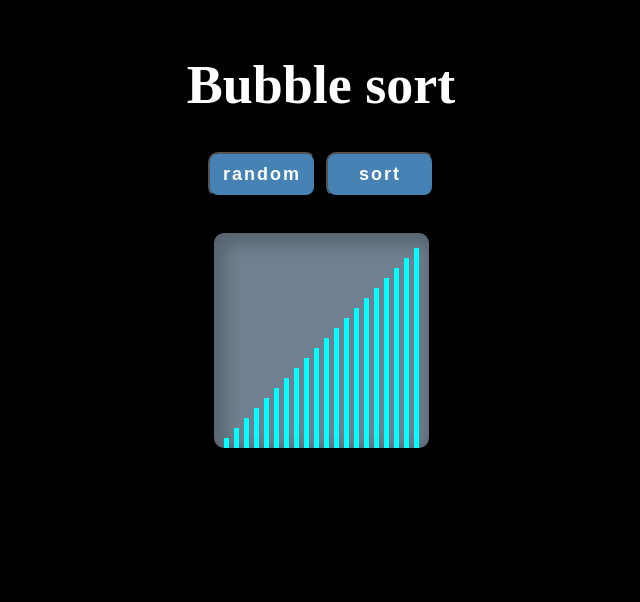
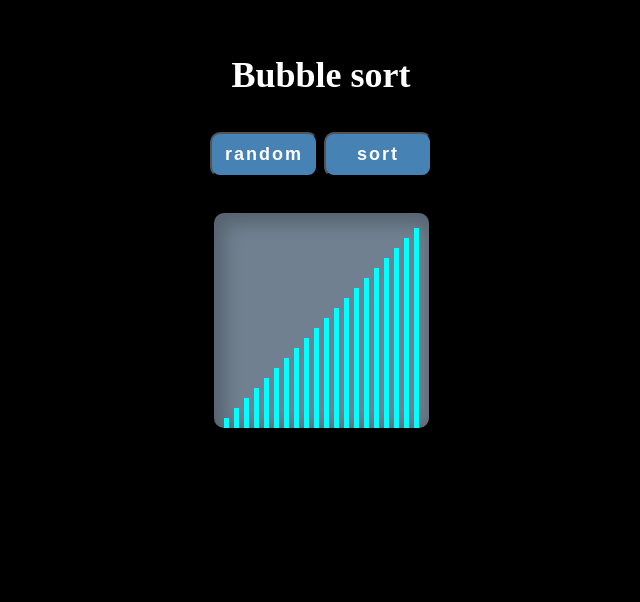
Before and after one commit to wolf-ed/bubble-sort-animation, a plain HTML site: page index.html in a window 1280 px wide. Shown: the top 602 px of the page, without its empty margins (319-959 px from the left). Drawn offline with Linux system fonts and the light colour scheme.

Commit message:
styles improved

```diff
--- a/style.css
+++ b/style.css
@@ -5,7 +5,6 @@
 }
 
 :root {
-  /* Theme colors */
   --box-height-width: 215px;
 }
 
@@ -25,7 +24,7 @@ body {
 }
 
 .title {
-  font-size: 3rem;
+  font-size: 2rem;
   color: white;
 }
 
@@ -39,7 +38,7 @@ button {
   padding: 10px;
   background-color: steelblue;
   border-radius: 10px;
-  margin: 1rem 5px;
+  margin: 1rem 3px;
   width: 6rem;
   color: white;
   font-weight: 700;
```
